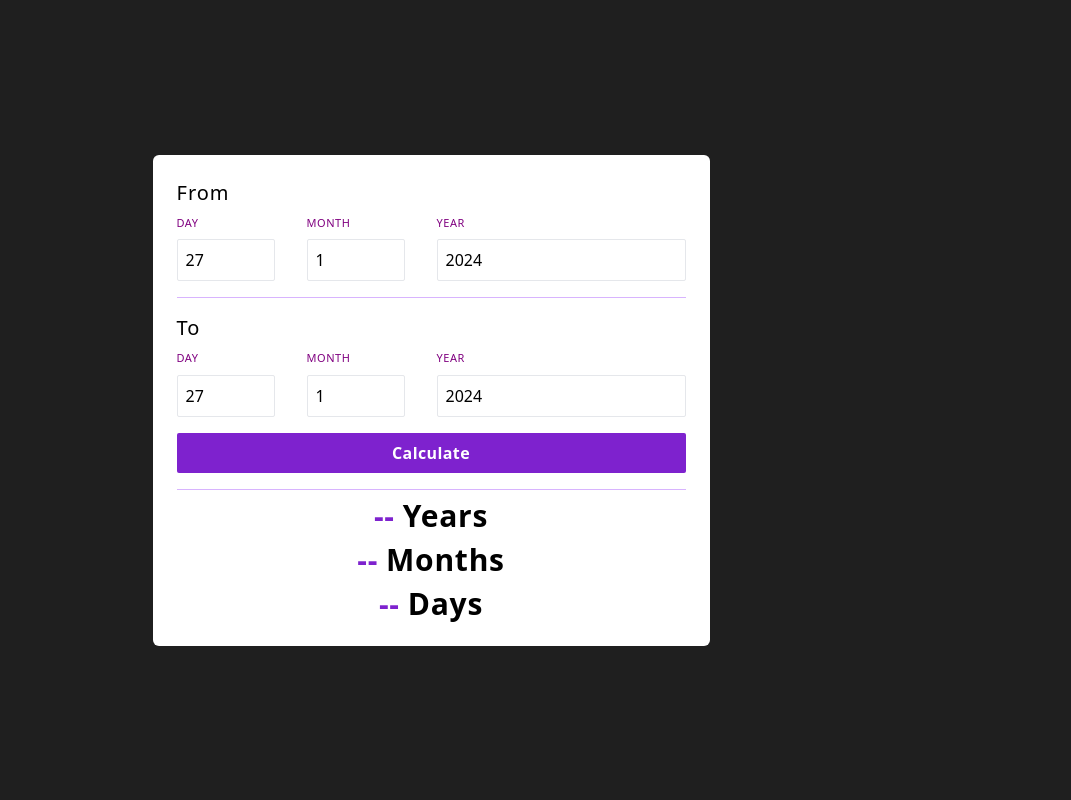
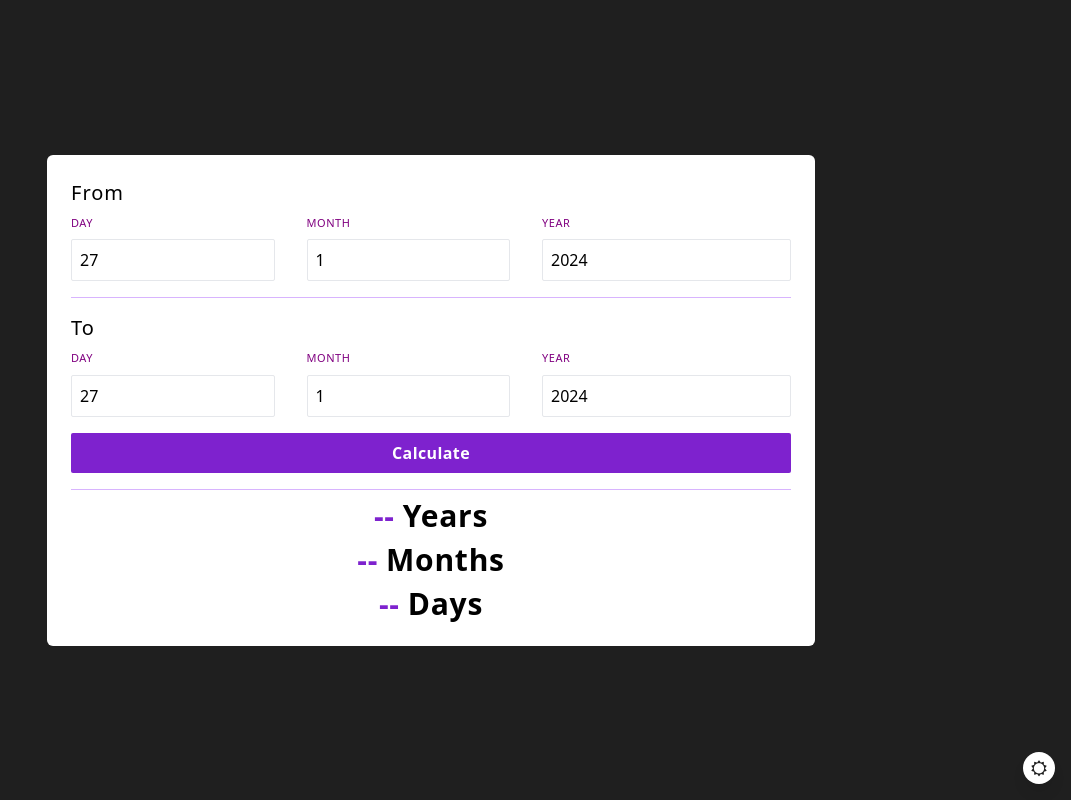
Before and after one commit to devSid-os/betweenDatesCalculatorJS, a website: page index.html in a window 1280 px wide. Shown: the whole page, without its empty margins (209-1280 px from the left). Drawn offline with nearby package versions, Linux system fonts and the light colour scheme.

Commit message:
Web-App completed with dark theme button implemented

```diff
--- a/index.html
+++ b/index.html
@@ -7,15 +7,20 @@
     <link rel="stylesheet" href="./output.css">
     <title>Time Calculator</title>
     <script src="https://cdnjs.cloudflare.com/ajax/libs/moment.js/2.14.1/moment.min.js"></script>
-
     <script
         src="https://raw.githubusercontent.com/codebox/moment-precise-range/master/moment-precise-range.js"></script>
+    <link rel="stylesheet" href="https://cdnjs.cloudflare.com/ajax/libs/font-awesome/4.7.0/css/font-awesome.min.css">
 </head>
 
-<body class="flex justify-center items-center min-h-screen bg-[#e7e4e4] dark:bg-[#1f1f1f]">
-    <main>
+<body class="bg-[#e7e4e4] dark:bg-[#1f1f1f]">
+    <main class="flex justify-center items-center min-h-screen w-[100%]">
+        <!-- Theme Button -->
+        <div onclick="changeTheme()"
+            class="fixed bottom-4 right-4 rounded-full shadow-lg cursor-pointer transition-all py-1 px-2 bg-[#1f1f1f] dark:bg-white text-white dark:text-[#1f1f1f]">
+            <i class="fa fa-sun-o"></i>
+        </div>
         <!-- Main Div -->
-        <div class="flex flex-col gap-2 rounded-md bg-[#1f1f1f] dark:bg-white p-4  md:p-6">
+        <div class="w-[90%] md:w-[60%] flex flex-col gap-2 rounded-md bg-[#1f1f1f] dark:bg-white p-4  md:p-6">
             <!-- Input From Date Div -->
             <div class="flex flex-col gap-2 w-full">
                 <h3 class="tracking-wider text-lg text-white dark:text-black md:text-xl">From</h3>
--- a/script.js
+++ b/script.js
@@ -92,7 +92,6 @@ function checkMonth(prefix) {
 function checkYear() {
     compareDates();
 }
-// console.log(moment('2014-02-03'))
 
 function calculateResults() {
     var fromDate = moment(`${fromYear.value}-${fromMonth.value}-${fromDay.value}`);
@@ -179,3 +178,10 @@ calBtn.addEventListener("click", function () {
     }
     if (cError.classList.contains("hidden") && fromError.classList.contains("hidden") && toError.classList.contains("hidden")) calculateResults();
 });
+
+function changeTheme() {
+    var htmlTag = document.getElementsByTagName("html")[0];
+    if (htmlTag.classList.contains("dark"))
+        htmlTag.setAttribute("class", "");
+    else htmlTag.setAttribute("class", "dark");
+}
```
Also changed, not shown: output.css.
